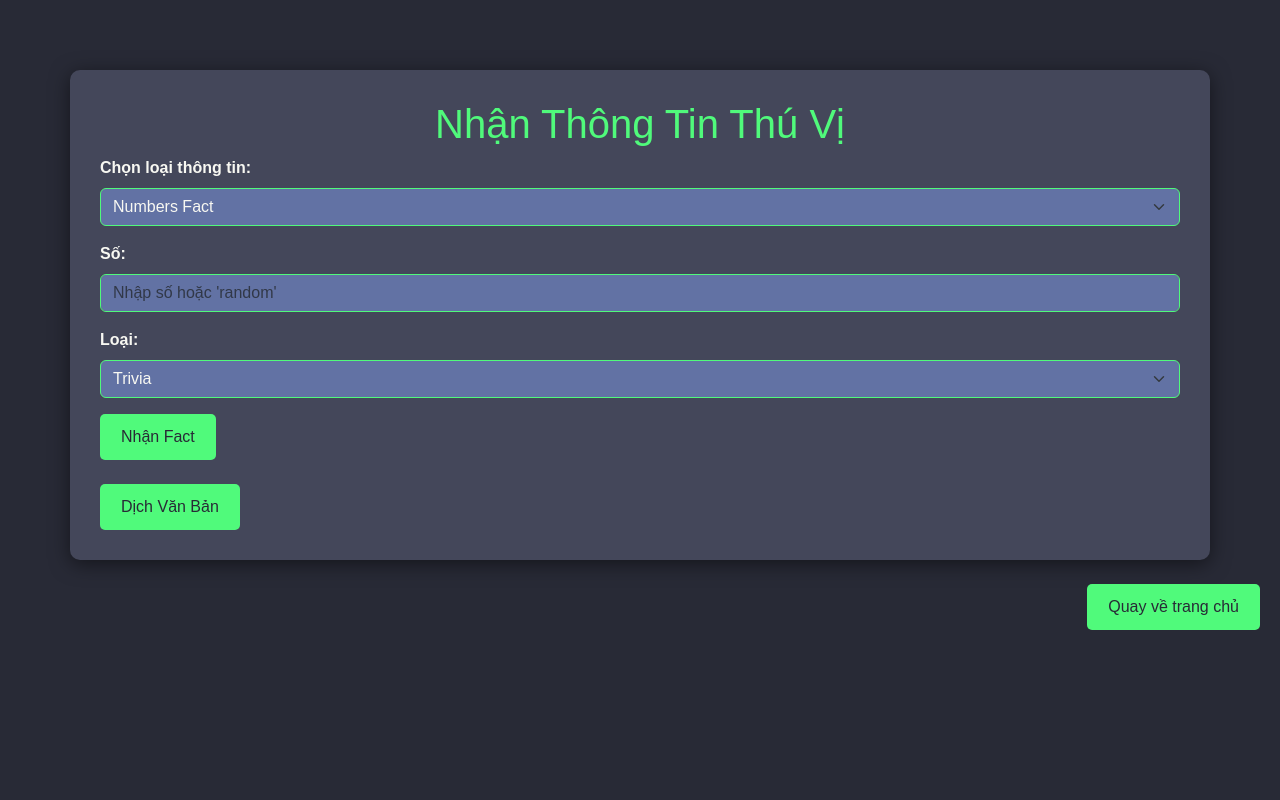
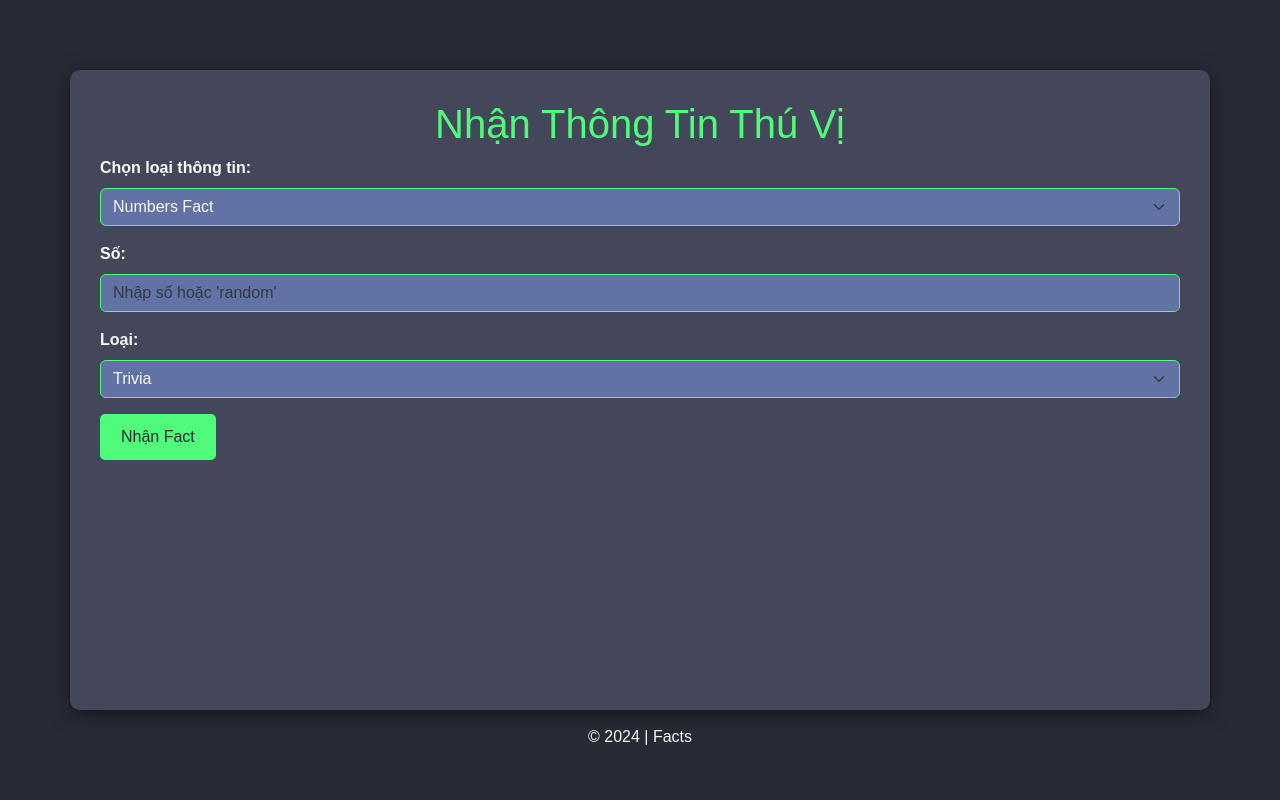
Before and after one commit to tanbaycu/tanbaycu-website, a Flask app: page /facts in a window 1280 px wide. Run offline with Flask 3, Linux system fonts and the light colour scheme; parts of the project's set-up code (start-up, migrations or seed data) failed here and were passed over.

Commit message:
update fact

```diff
--- a/templates/fact.html
+++ b/templates/fact.html
@@ -1,102 +1,147 @@
 <!DOCTYPE html>
 <html lang="vi">
+
 <head>
   <meta charset="UTF-8" />
   <meta name="viewport" content="width=device-width, initial-scale=1.0" />
   <title>Nhận Thông Tin Thú Vị</title>
-    <link
-      href="https://cdnjs.cloudflare.com/ajax/libs/font-awesome/6.0.0-beta3/css/all.min.css"
-      rel="stylesheet"
-    />
-    <link
-      href="https://cdn.jsdelivr.net/npm/bootstrap@5.3.0-alpha1/dist/css/bootstrap.min.css"
-      rel="stylesheet"
-    />
-    <link
-      rel="icon"
-      type="image/x-icon"
-      href="{{ url_for('static', filename='favicon.ico') }}"
-    />
+  <link href="https://cdnjs.cloudflare.com/ajax/libs/font-awesome/6.0.0-beta3/css/all.min.css" rel="stylesheet" />
+  <link href="https://cdn.jsdelivr.net/npm/bootstrap@5.3.0-alpha1/dist/css/bootstrap.min.css" rel="stylesheet" />
+  <link rel="icon" type="image/x-icon" href="{{ url_for('static', filename='favicon.ico') }}" />
   <style>
     body {
-        background-color: #282a36; /* Màu nền tối */
-        color: #f8f8f2; /* Màu chữ sáng */
-        font-family: "Arial", sans-serif; /* Chọn font chữ */
+      background-color: #282a36;
+      /* Màu nền tối */
+      color: #f8f8f2;
+      /* Màu chữ sáng */
+      font-family: "Arial", sans-serif;
+      /* Chọn font chữ */
       padding: 20px;
+      display: flex;
+      flex-direction: column;
+      min-height: 100vh;
+      /* Chiều cao tối thiểu bằng 100% chiều cao của viewport */
     }
 
     .container {
+      flex: 1;
+      /* Chiếm không gian còn lại */
       margin-top: 50px;
-        border-radius: 10px; /* Bo tròn góc */
+      border-radius: 10px;
+      /* Bo tròn góc */
       padding: 30px;
-        background-color: #44475a; /* Màu nền của container */
-        box-shadow: 0 4px 20px rgba(0, 0, 0, 0.5); /* Đổ bóng cho container */
+      background-color: #44475a;
+      /* Màu nền của container */
+      box-shadow: 0 4px 20px rgba(0, 0, 0, 0.5);
+      /* Đổ bóng cho container */
     }
 
-      h1,
-      h2 {
-        text-align: center; /* Canh giữa tiêu đề */
-        color: #50fa7b; /* Màu sắc tiêu đề */
+    h1 {
+      text-align: center;
+      /* Canh giữa tiêu đề */
+      color: #50fa7b;
+      /* Màu sắc tiêu đề */
+      cursor: pointer;
+      /* Con trỏ khi hover */
     }
 
     .form-label {
-        font-weight: bold; /* Làm đậm văn bản nhãn */
+      font-weight: bold;
+      /* Làm đậm văn bản nhãn */
     }
 
     .form-control,
     .form-select {
-        background-color: #6272a4; /* Màu nền của input và select */
-        border: 1px solid #50fa7b; /* Viền màu xanh */
-        color: #f8f8f2; /* Màu chữ cho input */
+      background-color: #6272a4;
+      /* Màu nền của input và select */
+      border: 1px solid #50fa7b;
+      /* Viền màu xanh */
+      color: #f8f8f2;
+      /* Màu chữ cho input */
     }
 
     .form-control:focus,
     .form-select:focus {
-        background-color: #44475a; /* Màu nền khi focus */
-        border-color: #50fa7b; /* Viền màu khi focus */
-        box-shadow: 0 0 5px rgba(80, 250, 123, 0.5); /* Đổ bóng khi focus */
+      background-color: #44475a;
+      /* Màu nền khi focus */
+      border-color: #50fa7b;
+      /* Viền màu khi focus */
+      box-shadow: 0 0 5px rgba(80, 250, 123, 0.5);
+      /* Đổ bóng khi focus */
     }
 
     .btn-custom {
-        background-color: #50fa7b; /* Màu nền nút */
-        color: #282a36; /* Màu chữ nút */
-        border-radius: 5px; /* Bo tròn nút */
-        padding: 10px 20px; /* Padding cho nút */
-        transition: background-color 0.3s, transform 0.2s; /* Hiệu ứng chuyển đổi */
+      background-color: #50fa7b;
+      /* Màu nền nút */
+      color: #282a36;
+      /* Màu chữ nút */
+      border-radius: 5px;
+      /* Bo tròn nút */
+      padding: 10px 20px;
+      /* Padding cho nút */
+      transition: background-color 0.3s, transform 0.2s;
+      /* Hiệu ứng chuyển đổi */
     }
 
     .btn-custom:hover {
-        background-color: #4bf66f; /* Màu nền khi hover */
-        transform: translateY(-2px); /* Hiệu ứng nhấc lên khi hover */
+      background-color: #4bf66f;
+      /* Màu nền khi hover */
+      transform: translateY(-2px);
+      /* Hiệu ứng nhấc lên khi hover */
     }
 
     .response {
-        margin-top: 20px; /* Khoảng cách trên */
-        background-color: #6272a4; /* Màu nền của phần phản hồi */
-        padding: 15px; /* Padding cho phần phản hồi */
-        border-radius: 5px; /* Bo tròn phần phản hồi */
-        color: #f8f8f2; /* Màu chữ của phần phản hồi */
-        display: none; /* Ẩn phần phản hồi mặc định */
+      margin-top: 20px;
+      /* Khoảng cách trên */
+      background-color: #6272a4;
+      /* Màu nền của phần phản hồi */
+      padding: 15px;
+      /* Padding cho phần phản hồi */
+      border-radius: 5px;
+      /* Bo tròn phần phản hồi */
+      color: #f8f8f2;
+      /* Màu chữ của phần phản hồi */
+      display: none;
+      /* Ẩn phần phản hồi mặc định */
     }
 
     .response strong {
-        color: #50fa7b; /* Màu chữ đậm trong phần phản hồi */
+      color: #50fa7b;
+      /* Màu chữ đậm trong phần phản hồi */
     }
 
     .toggle-section {
-        display: none; /* Ẩn phần dịch văn bản mặc định */
-        margin-top: 20px; /* Khoảng cách trên */
+      display: none;
+      /* Ẩn phần dịch văn bản mặc định */
+      margin-top: 20px;
+      /* Khoảng cách trên */
     }
+
     .spinner-border {
       width: 3rem;
       height: 3rem;
       border-width: 0.25em;
     }
+
+    /* Footer Styles */
+    footer {
+      color: #f8f8f2;
+      /* Màu chữ trong footer */
+      text-align: center;
+      /* Canh giữa chữ trong footer */
+      padding: 15px 0;
+      /* Padding cho footer */
+      margin-top: auto;
+      /* Đẩy footer xuống cuối */
+    }
   </style>
 </head>
+
 <body>
   <div class="container">
-      <h1 class="text-center">Nhận Thông Tin Thú Vị</h1>
+    <h1 onclick="location.href='{{ url_for('homepage') }}'">
+      Nhận Thông Tin Thú Vị
+    </h1>
 
     <label for="factType" class="form-label">Chọn loại thông tin:</label>
     <select id="factType" class="form-select mb-3">
@@ -108,12 +153,7 @@
 
     <div id="numbersSection">
       <label for="number" class="form-label">Số:</label>
-        <input
-          type="text"
-          id="number"
-          placeholder="Nhập số hoặc 'random'"
-          class="form-control mb-3"
-        />
+      <input type="text" id="number" placeholder="Nhập số hoặc 'random'" class="form-control mb-3" />
 
       <label for="type" class="form-label">Loại:</label>
       <select id="type" class="form-select mb-3">
@@ -139,11 +179,7 @@
         Nhận Useless Fact
       </button>
       <div id="uselessFact" class="response" style="display: none"></div>
-        <div
-          id="translatedUselessFact"
-          class="response"
-          style="display: none"
-        ></div>
+      <div id="translatedUselessFact" class="response" style="display: none"></div>
     </div>
 
     <div id="jokeSection" style="display: none">
@@ -163,34 +199,13 @@
         <span class="visually-hidden">Đang tải...</span>
       </div>
     </div>
-
-      <button id="toggleTranslate" class="btn btn-custom mt-4">
-        Dịch Văn Bản
-      </button>
-      <div id="translateSection" class="toggle-section">
-        <h2 class="mt-4">Dịch Văn Bản</h2>
-        <textarea
-          id="textToTranslate"
-          placeholder="Nhập văn bản tiếng Anh"
-          class="form-control mb-2"
-        ></textarea>
-        <button id="translate" class="btn btn-custom">
-          Dịch sang tiếng Việt
-        </button>
-        <p id="translatedText" class="response"></p>
-      </div>
-    </div>
-    <div class="d-flex justify-content-end mt-4">
-      <button
-        onclick="location.href='{{ url_for('homepage') }}'"
-        class="btn btn-custom"
-      >
-        Quay về trang chủ
-      </button>
   </div>
 
+  <footer>
+    <p>&copy; 2024 | Facts</p>
+  </footer>
+
   <script>
-      // Hiển thị phần số, cat hoặc joke fact
     document
       .getElementById("factType")
       .addEventListener("change", function () {
@@ -400,4 +415,5 @@
       });
   </script>
 </body>
+
 </html>
```
Lines whose indentation alone changed are shown as unchanged.
